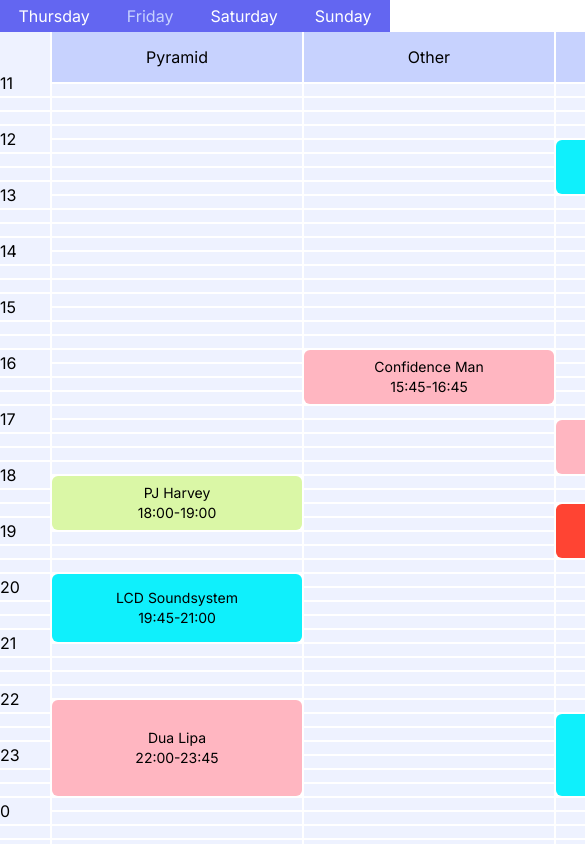
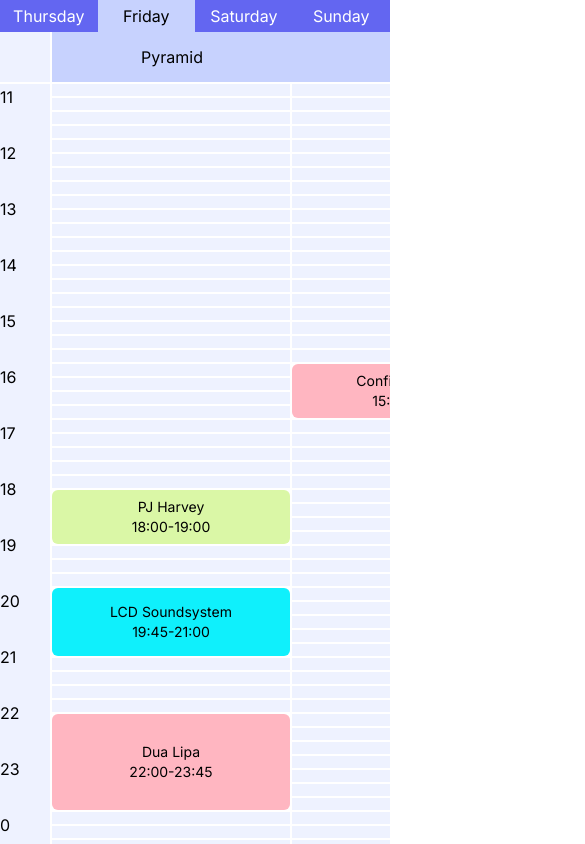
Before and after one commit to Harry-Warner/my-festival, a Next.js app: page /days/friday in a window 390 px wide. Shown: the top 844 px of the page, 585 px wide, since content can reach past the window. Built offline with nearby package versions, Linux system fonts and the light colour scheme.

Commit message:
Fix horizontal scroll on mobile and fix stages/hours to top/left

```diff
--- a/src/app/days/[slug]/page.tsx
+++ b/src/app/days/[slug]/page.tsx
@@ -47,11 +47,11 @@
   const hours = hourEnd < hourStart ? Array.from({ length: 24 - hourStart + hourEnd + 1 }, (_, i) => (hourStart + i) % 24) : Array.from({ length: hourEnd - hourStart + 1 }, (_, i) => hourStart + i);
 
   return (
-    <div className="flex flex-col w-fit">
+    <div className="flex flex-col max-w-screen max-h-screen overflow-hidden">
         <NavBar />
-        <div className="w-fit gap-0.5" style={{
+        <div className="max-w-screen gap-0.5 overflow-auto" style={{
             display: "grid",
-            gridTemplateColumns: ` 50px repeat(${stages.length}, 250px)`,
+            gridTemplateColumns: ` 50px repeat(${stages.length}, 238px)`,
             gridTemplateRows: `50px repeat(${(hours.length * 4) + 1}, 12px)`,
             gridAutoFlow: "column"
         }}>
@@ -66,20 +66,24 @@
                     }}
                 />
             ))}
-            {hours.map((hour, index) => (
-                <div style={{ gridRowStart: (index * 4) + 2, gridRowEnd: (index * 4) + 3, gridColumnStart: 1, gridColumnEnd: 2, marginTop: "-13px" }} className="bg-indigo-50" key={hour}><p>{hour}</p></div>
-            ))}
-            {stages.map((stage, index) => (
-                <div style={{ gridColumnStart: index + 2, gridColumnEnd: index + 3, gridRowStart: 1, gridRowEnd: 2 }} className="bg-indigo-200 flex justify-center items-center" key={stage}>{stage}</div>
-            ))}
+            <div className="sticky row-start-2 col-start-1 grid gap-0.5 left-0 bg-indigo-50" style={{ gridRowEnd: (hours.length * 4) + 3, gridTemplateRows: `repeat(${(hours.length * 4) + 1}, 12px)` }}>
+              {hours.map((hour, index) => (
+                  <div style={{ gridRowStart: (index * 4) + 2, gridRowEnd: (index * 4) + 3, marginTop: "-13px" }} className="bg-indigo-50" key={hour}><p>{hour}</p></div>
+              ))}
+            </div>
+            <div className="sticky col-start-2 flex top-0" style={{ gridColumnEnd: stages.length }}>
+              {stages.map((stage, index) => (
+                  <div  className="bg-indigo-200 flex justify-center items-center min-w-60" key={stage}>{stage}</div>
+              ))}
+            </div>
             {events.map((event) => {
               const stageIndex = stages.findIndex(s => s.toLowerCase() === event.stage.toLowerCase());
               const startHour = hours.findIndex(hour => hour === parseInt(event.time.split(":")[0])) * 4;
               const startMinutes = parseInt(event.time.split(":")[1]);
-              const rowStart = Math.floor((startMinutes === 0 ? startHour : startHour + (startMinutes * (4 / 60))) + 2);
+              const rowStart = Math.floor((startMinutes === 0 ? startHour : startHour + (startMinutes * (4 / 60))) + 3);
               const endHour = hours.findIndex(hour => hour === parseInt(event.time.split("-")[1].split(":")[0])) * 4;
               const endMinutes = parseInt(event.time.split("-")[1].split(":")[1]);
-              const rowEnd = Math.floor((endMinutes === 0 ? endHour : endHour + (endMinutes * (4 / 60))) + 2);
+              const rowEnd = Math.floor((endMinutes === 0 ? endHour : endHour + (endMinutes * (4 / 60))) + 3);
               return (
                 <div style={{ gridColumn: `${stageIndex + 2} / ${stageIndex + 3}`, gridRow: `${rowStart} / ${rowEnd}`, backgroundColor: genreColours[event.genre] }} className="flex justify-center items-center rounded-md" key={event.artist}>
                     <p className="text-sm text-center">{event.artist} <br /> <span>{event.time}</span></p>
--- a/src/components/nav.tsx
+++ b/src/components/nav.tsx
@@ -12,12 +12,12 @@
   const pathname = usePathname();
   return (
     <>
-        <div className="flex justify-around w-screen fixed bg-indigo-500">
+        <div className="grid grid-flow-col auto-cols-fr w-screen fixed bg-indigo-500">
             {days.map((day) => (
-                <Link key={day} className={`${pathname === getPathNameForDay(day.toLowerCase()) ? "text-indigo-200" : "text-white"} h-8 flex items-center`} href={getPathNameForDay(day)}>{day}</Link>
+                <Link key={day} className={`${pathname === getPathNameForDay(day.toLowerCase()) ? "bg-indigo-200" : "text-white"} h-8 flex items-center justify-center w-100`} href={getPathNameForDay(day)}>{day}</Link>
             ))}
         </div>
-        <div className="h-8"/>
+        <div className="min-h-8 w-screen"/>
     </>
   )
 }
```
